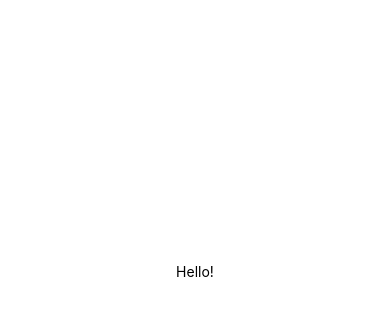
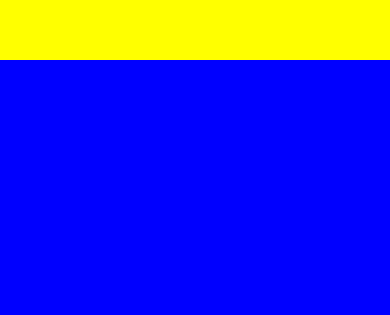
Before and after one commit to Lecture-Summary/WeatherApp, a React Native app: screen / in a window 390 px wide. Shown: the part 151-466 px from the top of the page. Built offline with nearby package versions, Linux system fonts and the light colour scheme.

Commit message:
Layouts With Flexbox in React Native

```diff
--- a/App.js
+++ b/App.js
@@ -4,16 +4,22 @@ import { StyleSheet, Text, View } from "react-native";
 export default function App() {
   return (
     <View style={styles.container}>
-      <Text>Hello!</Text>
+      <View style={styles.yellowView}></View>
+      <View style={styles.blueView}></View>
     </View>
   );
 }
 
 const styles = StyleSheet.create({
   container: {
+    flex: 1
+  },
+  yellowView: {
     flex: 1,
-    backgroundColor: "#fff",
-    alignItems: "center",
-    justifyContent: "center"
+    backgroundColor: "yellow"
+  },
+  blueView: {
+    flex: 3,
+    backgroundColor: "blue"
   }
 });
```
Also changed, not shown: 1 other file (tests, documents, lock files or other folders).
